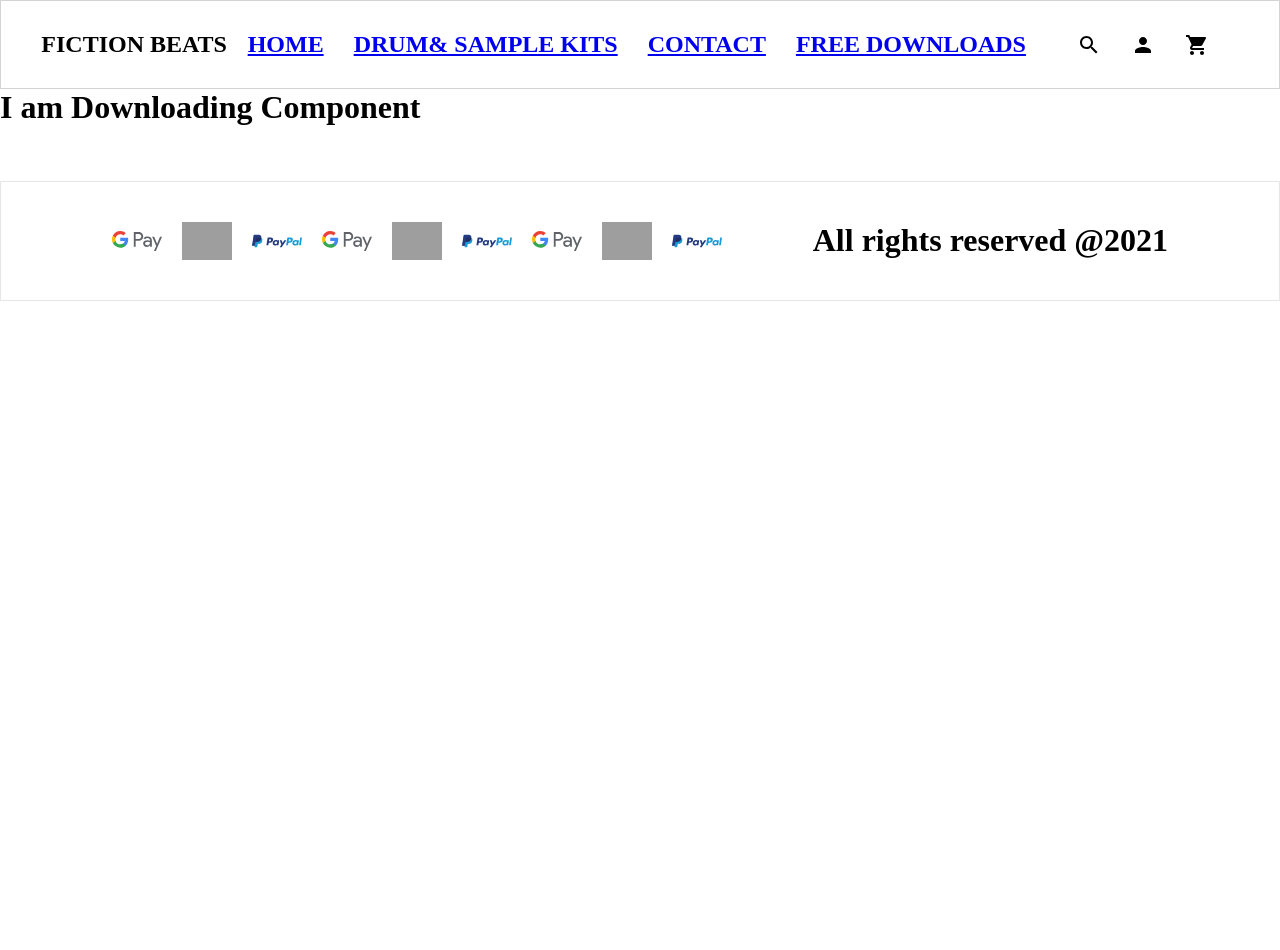
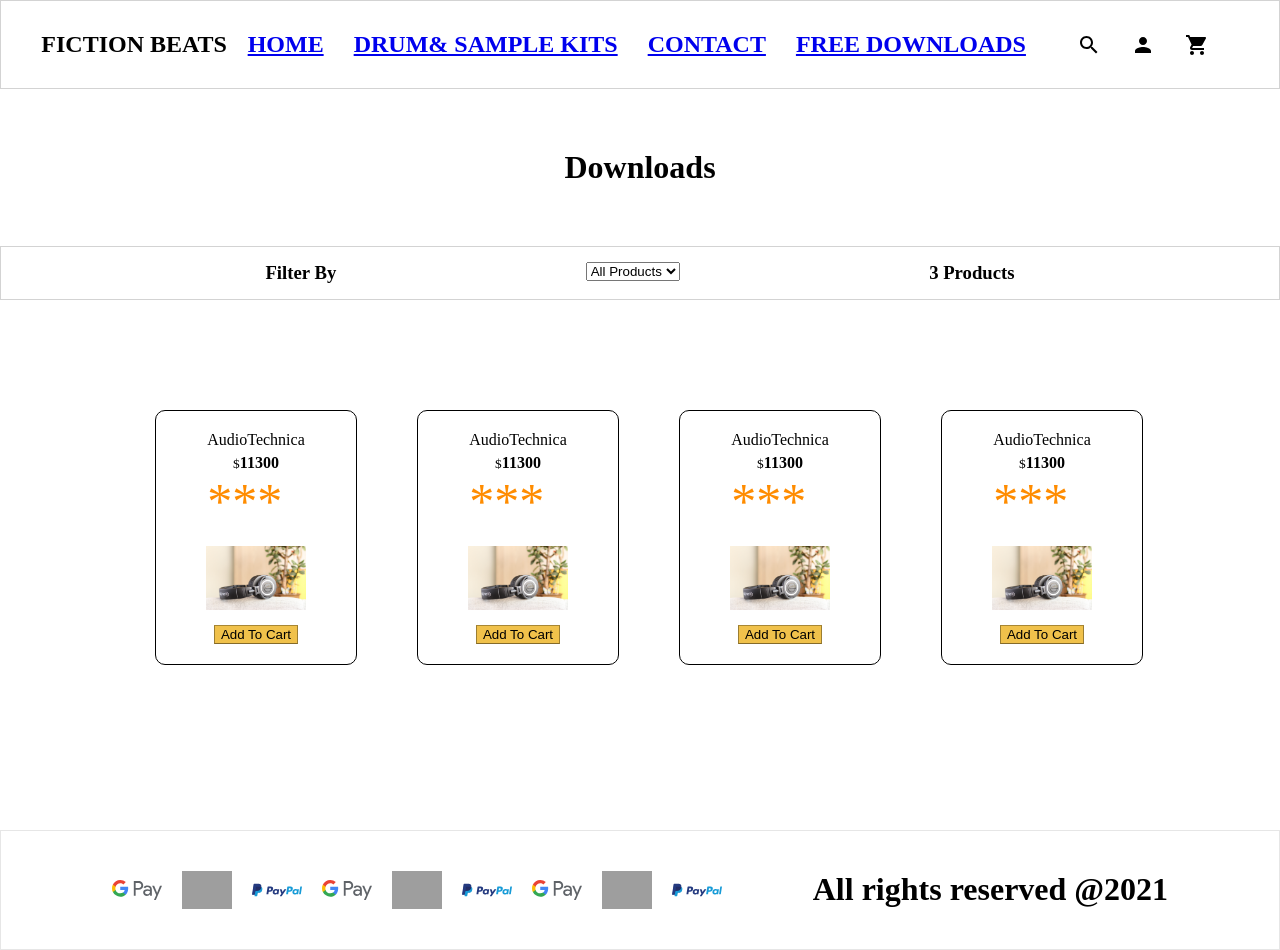
Before and after one commit to vermad843/combine-projects, a React (Create React App) app: page /freedownloads in a window 1280 px wide. Before the commit the page ends 800 px from the top, so only its background shows below. Built offline with nearby package versions, Linux system fonts and the light colour scheme; grey boxes are pictures that could not be loaded.

Commit message:
free downloads UI

```diff
--- a/src/Downloads.js
+++ b/src/Downloads.js
@@ -1,11 +1,28 @@
 import React from 'react';
 import './Downloads.css';
+import Card from './Card';
 
 function Downloads() {
     return (
-        <div className = "downloads">
-            <h1>I am Downloading Component</h1>
+        <div className = "drums">
+        <h1>Downloads</h1>
+        <div className = "drums__header">
+           <h3>Filter By</h3>
+           <div>
+           <select value="All Products">
+              <option value="All Products">All Products</option>
+              <option value="Drum KIts">Drum Kits</option>
+              <option value="Melody Kits">Melody Kits</option>
+           </select>
+           </div>
+           <h3>3 Products</h3>
         </div>
+        <div className = "drums__cards">
+            <div className = "drums__card">
+                <Card/>
+            </div>
+        </div>
+    </div>
     )
 }
 
```
